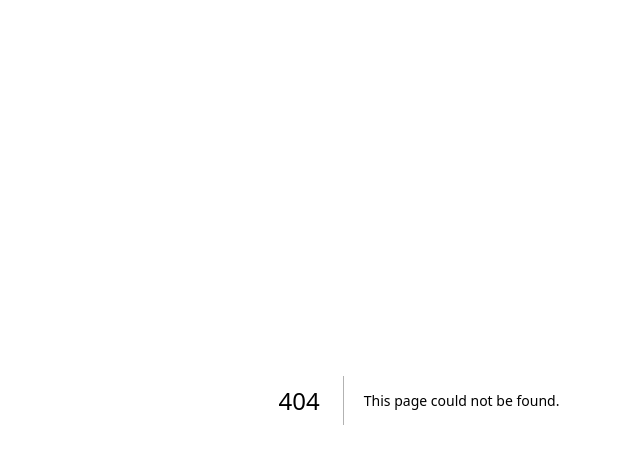
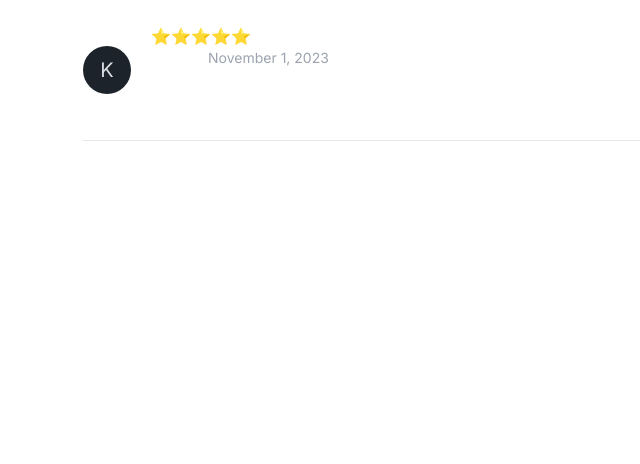
Before and after one commit to jordanwhiguera/storage-app, a Next.js app: page /screens/PostScreen/PostReview in a window 1280 px wide. Before the commit this address had no page. Shown: the top 464 px of the page, without its empty margins (221-861 px from the left). Built offline with nearby package versions, Linux system fonts and the light colour scheme.

Commit message:
Added the reviews to Post info

```diff
--- a/app/page.tsx
+++ b/app/page.tsx
@@ -15,6 +15,7 @@ import PostReserve from "./screens/PostScreen/PostReserve/page";
 import CalendarButtonTest from "./components/SearchButton/CalendarButtonTest/page";
 import PostHost from "./screens/PostScreen/PostHost/page";
 import PostMap from "./screens/PostScreen/PostMap/page";
+import PostReview from "./screens/PostScreen/PostReview/page";
 
 export default function Base() {
   return (
@@ -39,6 +40,7 @@ export default function Base() {
 
       {/* <CalendarButtonTest /> */}
       {/* <PostMap /> */}
+      {/* <PostReview /> */}
     </>
   );
 }
--- a/app/screens/PostScreen/PostInfo/page.tsx
+++ b/app/screens/PostScreen/PostInfo/page.tsx
@@ -2,6 +2,7 @@ import React from "react";
 import PostQuick from "../PostQuick/page";
 import PostFeatures from "../PostFeatures/page";
 import PostMap from "../PostMap/page";
+import PostReview from "../PostReview/page";
 
 const PostInfo = () => {
   return (
@@ -41,6 +42,7 @@ const PostInfo = () => {
         </button>
       </div>
       <PostFeatures />
+      <PostReview />
       <PostMap />
     </div>
   );
--- /dev/null
+++ b/app/screens/PostScreen/PostReview/page.tsx
@@ -0,0 +1,35 @@
+"use client";
+import React from "react";
+
+const PostReview = () => {
+  return (
+    <div className="max-w-2xl mx-auto py-6 border-b">
+      <div className="flex items-center space-x-3">
+        <div className="avatar placeholder mr-2">
+          <div className="bg-neutral-focus text-neutral-content rounded-full w-12">
+            <span className="text-xl">K</span>
+          </div>
+        </div>
+        <div>
+          {/* Star Rating */}
+          <div className="flex text-blue-500">
+            {/* Repeat the star for the number of ratings you have */}
+            <span>⭐️⭐️⭐️⭐️⭐️</span>
+          </div>
+          <div className="flex">
+            <p className="text-white font-bold text-sm mr-1">Howard </p>
+            <p className="text-gray-400 text-sm"> November 1, 2023</p>
+          </div>
+
+          <p className="text-white">
+            Amazing car, great communication and really friendly! Would
+            recommend to anyone!
+          </p>
+        </div>
+      </div>
+      {/* Another User Review */}
+    </div>
+  );
+};
+
+export default PostReview;
```
